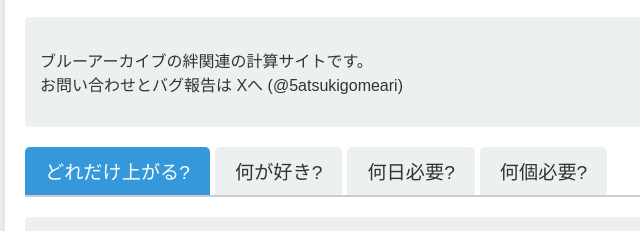
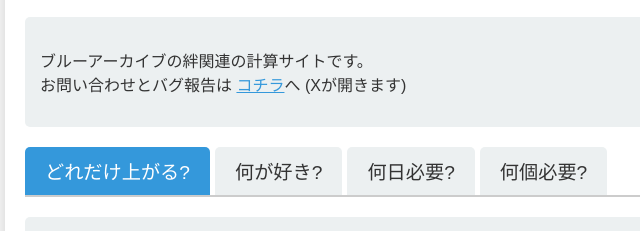
Before and after one commit to satsuki-gomeari/calculate_bond, a plain HTML site: page index.html in a window 1280 px wide. Shown: the part 181-412 px from the top of the page, 85-725 px from the left. Drawn offline with Linux system fonts and the light colour scheme.

Commit message:
軽微な修正

```diff
--- a/calculate_bond.css
+++ b/calculate_bond.css
@@ -163,6 +163,10 @@ form input {
     border: 1px solid #ccc;
     border-radius: 4px;
     font-size: 1em;
+}
+
+.contact-link:link {
+  color: #3498db;
 }
 
 form button {
--- a/index.html
+++ b/index.html
@@ -3,7 +3,7 @@
 <head>
     <meta charset="UTF-8">
     <meta name="viewport" content="width=device-width, initial-scale=1.0">
-    <title>ブルアカ 絆ランク皮算用</title>
+    <title>ブルアカ 絆ランク計算機</title>
     <link rel="stylesheet" href="./calculate_bond.css">
     <!-- <link rel="stylesheet" href="./select2.min.css"> -->
 </head>
@@ -15,7 +15,7 @@
         <section class="description">
             <p>
                 ブルーアーカイブの絆関連の計算サイトです。<br>
-                お問い合わせとバグ報告は Xへ (@5atsukigomeari)
+                お問い合わせとバグ報告は <a class="contact-link" href="https://x.com/5atsukigomeari">コチラ</a>へ (Xが開きます)
             </p>
         </section>
 
```
